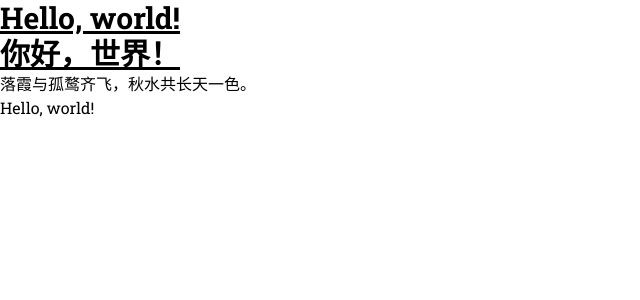
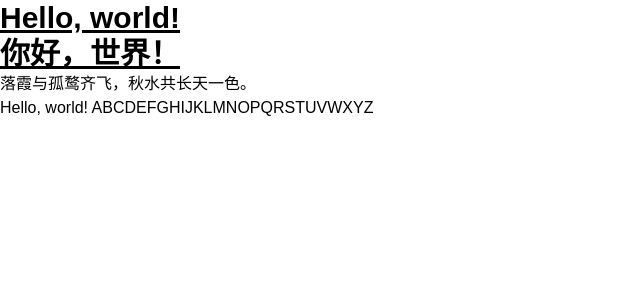
Before and after one commit to jonathanhu7/ECNC-Student-Assistant-Schedule-System, a Next.js app: page / in a window 1280 px wide. Shown: the top 300 px of the page, without its empty margins (0-640 px from the left). Built offline with nearby package versions, Linux system fonts and the light colour scheme; a web font is replaced by a local one.

Commit message:
chore: 删除 Roboto Slab 字体

```diff
--- a/app/layout.tsx
+++ b/app/layout.tsx
@@ -1,6 +1,6 @@
 import React from 'react'
 import '@/app/ui/globals.css'
-import { lxgwWenKai, robotoSlab } from '@/app/ui/fonts'
+import { lxgwBright } from '@/app/ui/fonts'
 export const metadata = {
   title: 'ECNC 排班系统'
 }
@@ -12,7 +12,7 @@ export default function RootLayout ({
 }): React.ReactElement {
   return (
       <html lang="zh-CN">
-        <body className={ `${robotoSlab.className} ${lxgwWenKai.className}`}>{children}</body>
+        <body className={ `${lxgwBright.className}`}>{children}</body>
       </html>
   )
 }
--- a/app/page.tsx
+++ b/app/page.tsx
@@ -12,7 +12,7 @@ export default function HomePage (): React.ReactElement {
         落霞与孤鹜齐飞，秋水共长天一色。
       </h1>
       <h1>
-        Hello, world!
+        Hello, world! ABCDEFGHIJKLMNOPQRSTUVWXYZ
       </h1>
     </div>
   )
--- a/app/ui/fonts.ts
+++ b/app/ui/fonts.ts
@@ -1,7 +1,6 @@
 import localFont from 'next/font/local'
-import { Roboto_Slab } from 'next/font/google'
 
-export const lxgwWenKai = localFont({
+export const lxgwBright = localFont({
   src: [
     {
       path: './fonts/LXGWWenKaiLite-Light.ttf',
@@ -20,7 +19,3 @@ export const lxgwWenKai = localFont({
     }
   ]
 })
-
-export const robotoSlab = Roboto_Slab({
-  subsets: ['latin']
-})
```
